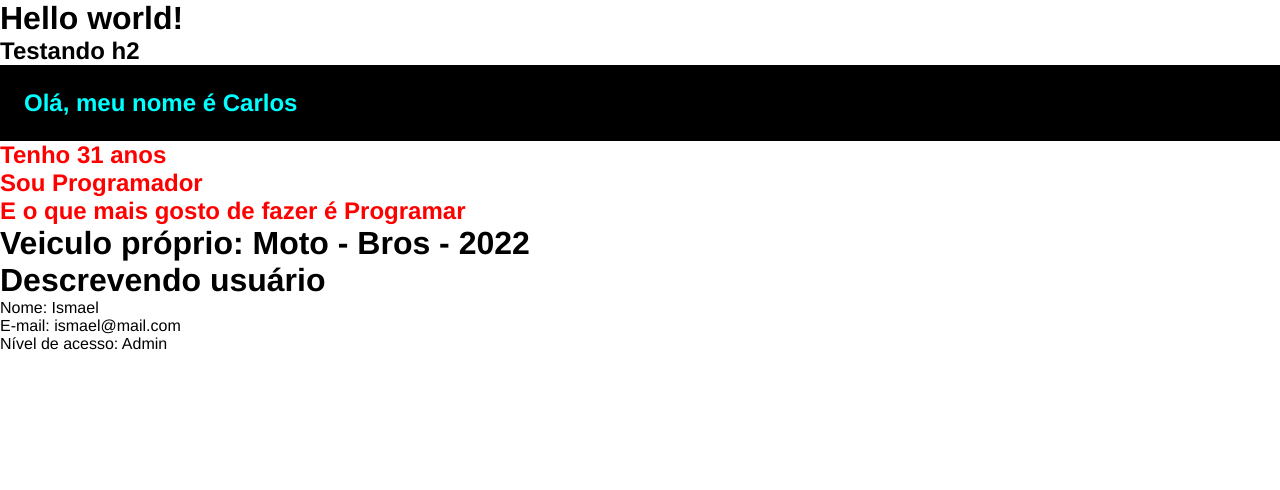
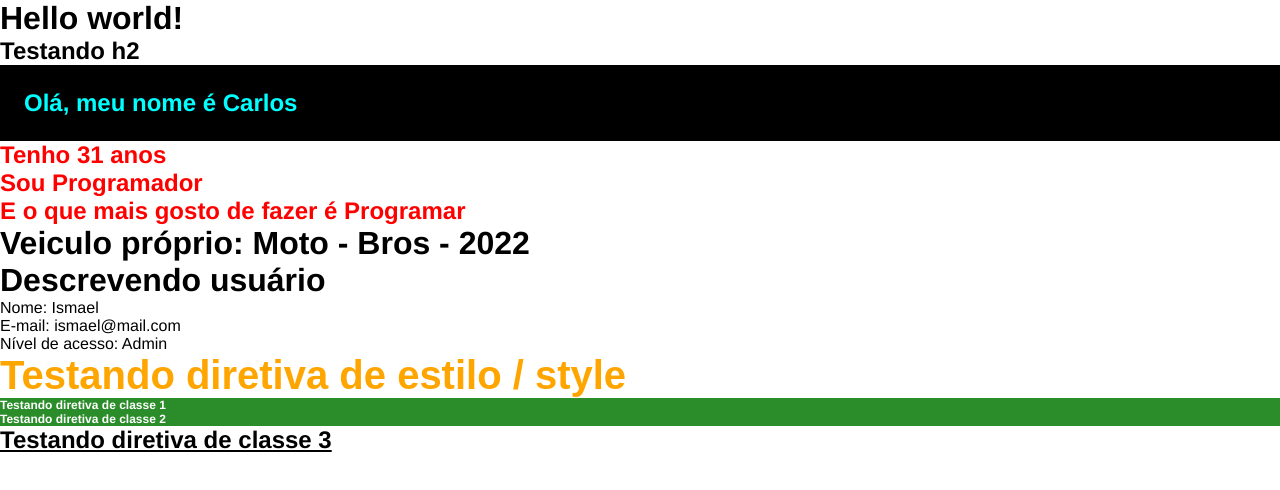
Before and after one commit to carlosismaelad/Angular, an Angular app in the folder curso-angular/: page / in a window 1280 px wide. Shown: the top 490 px of the page. Built offline with nearby package versions, Linux system fonts and the light colour scheme.

Commit message:
Testando diretivas do Angular para adicionar classes

```diff
--- a/curso-angular/src/app/app.component.html
+++ b/curso-angular/src/app/app.component.html
@@ -2,3 +2,4 @@
 <h2>Testando h2</h2>
 <app-first-component></app-first-component>
 <app-parent-data [name]="userName" [userData]="userData"></app-parent-data>
+<app-directives></app-directives>
--- a/curso-angular/src/app/app.module.ts
+++ b/curso-angular/src/app/app.module.ts
@@ -5,12 +5,14 @@
 import { AppComponent } from './app.component';
 import { FirstComponentComponent } from './components/first-component/first-component.component';
 import { ParentDataComponent } from './components/parent-data/parent-data.component';
+import { DirectivesComponent } from './components/directives/directives.component';
 
 @NgModule({
   declarations: [
     AppComponent,
     FirstComponentComponent,
-    ParentDataComponent
+    ParentDataComponent,
+    DirectivesComponent
   ],
   imports: [
     BrowserModule,
--- /dev/null
+++ b/curso-angular/src/app/components/directives/directives.component.css
@@ -0,0 +1,12 @@
+.small-title {
+  font-size: 12px;
+}
+
+.green-title {
+  background-color: #2a8d2a;
+  color: white;
+}
+
+.underline-title {
+  text-decoration: underline;
+}
--- /dev/null
+++ b/curso-angular/src/app/components/directives/directives.component.html
@@ -0,0 +1,6 @@
+<h2 [ngStyle]="{ 'font-size': size + 'px', 'font-family': font, color: color }">
+  Testando diretiva de estilo / style
+</h2>
+<h2 [ngClass]="classes">Testando diretiva de classe 1</h2>
+<h2 [ngClass]="classes">Testando diretiva de classe 2</h2>
+<h2 [ngClass]="underline">Testando diretiva de classe 3</h2>
--- /dev/null
+++ b/curso-angular/src/app/components/directives/directives.component.ts
@@ -0,0 +1,15 @@
+import { Component } from '@angular/core';
+
+@Component({
+  selector: 'app-directives',
+  templateUrl: './directives.component.html',
+  styleUrls: ['./directives.component.css']
+})
+export class DirectivesComponent {
+  size = 40
+  font = 'Arial'
+  color = 'orange'
+  classes = ["green-title", "small-title"]
+  underline = 'underline-title'
+
+}
```
Also changed, not shown: 1 other file (tests, documents, lock files or other folders).
